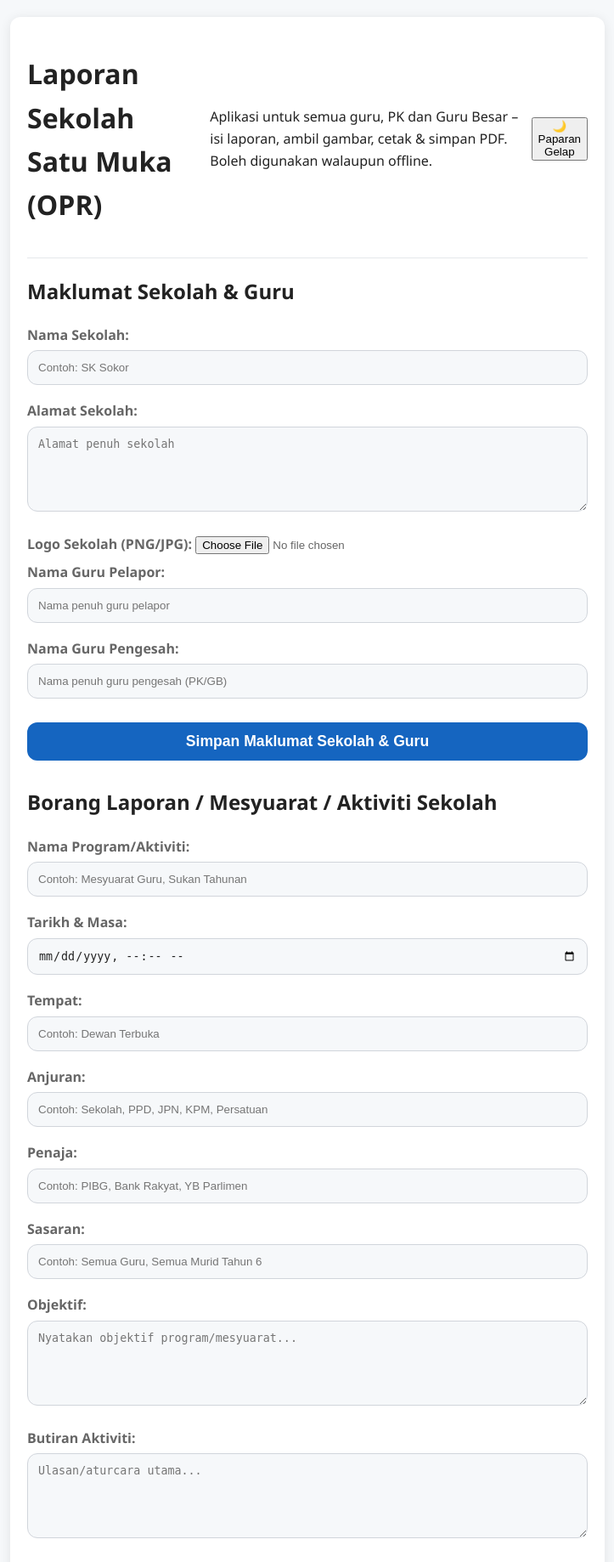
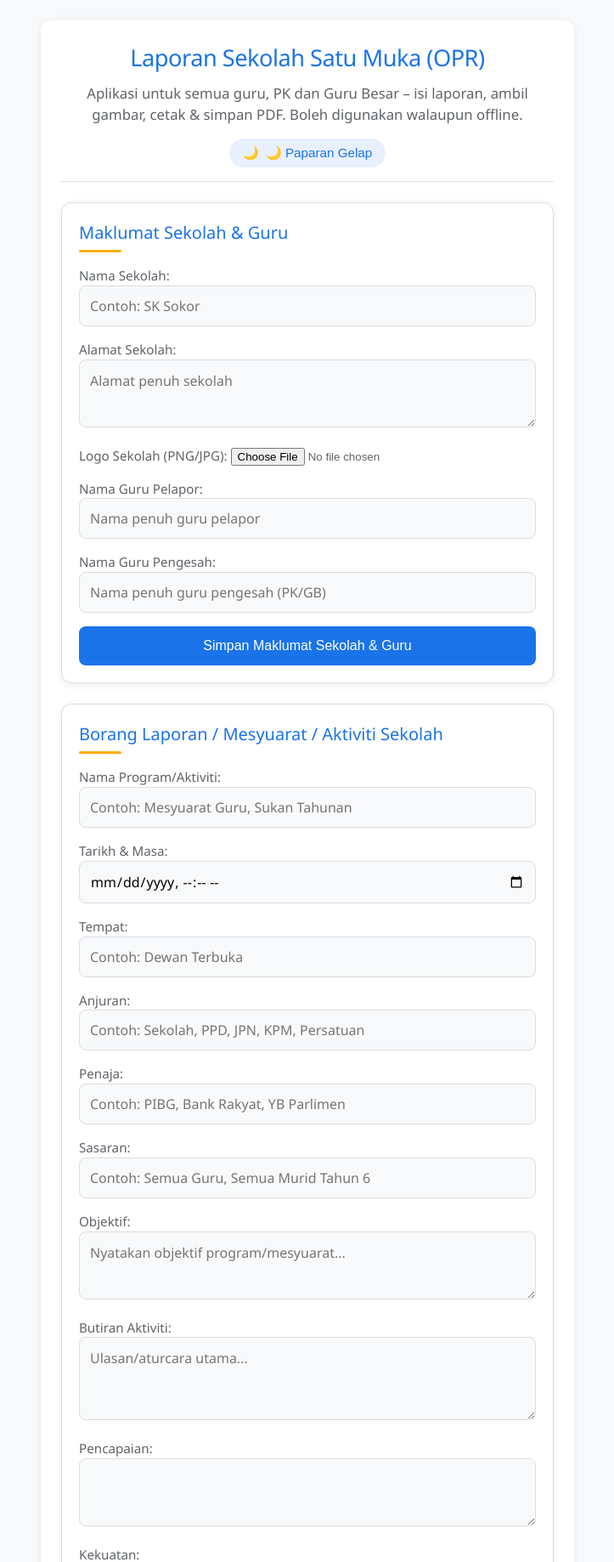
Before and after one commit to farimi2025/myopr, a PHP site: page / in a window 1280 px wide. Shown: the top 1838 px of the page at 85% size, without its empty margins (278-1001 px from the left). Run offline with PHP 8.4, Linux system fonts and the light colour scheme.

Commit message:
Update style.css

```diff
--- a/style.css
+++ b/style.css
@@ -1,371 +1,421 @@
+/* =======================
+   GAYA MESRA GURU OPR SEKOLAH
+   ======================= */
+
+/* Asas Layout & Tipografi */
 :root {
-  --primary: #1565c0;
-  --primary-dark: #0d47a1;
-  --primary-light: #5e92f3;
-  --secondary: #fbc02d;
-  --secondary-dark: #f57f17;
-  --text: #222;
-  --text-light: #666;
-  --bg: #f6f8fa;
-  --card: #fff;
-  --border: #d1d5db;
-  --border-light: #e5e7eb;
+  --primary: #1a73e8;
+  --primary-light: #e8f0fe;
+  --secondary: #f9ab00;
+  --text: #202124;
+  --text-light: #5f6368;
+  --bg: #f8f9fa;
+  --card: #ffffff;
+  --border: #dadce0;
+  --success: #34a853;
+  --warning: #fbbc04;
+  --danger: #ea4335;
   --radius: 12px;
-  --shadow: 0 2px 14px rgba(0,0,0,0.09);
-  --font-main: 'Segoe UI', system-ui, -apple-system, sans-serif;
-}
-
-* {
-  box-sizing: border-box;
-  transition: background-color 0.3s, color 0.3s;
+  --shadow: 0 2px 10px rgba(0, 0, 0, 0.08);
 }
 
 body {
   background: var(--bg);
   color: var(--text);
-  font-family: var(--font-main);
+  font-family: 'Google Sans', 'Segoe UI', Roboto, Arial, sans-serif;
   margin: 0;
   padding: 0;
   min-height: 100vh;
-  font-size: 16px;
-  line-height: 1.6;
+  line-height: 1.5;
 }
 
+/* Kontena Utama */
 .app-container {
-  max-width: 700px;
-  margin: 20px auto;
+  max-width: 580px;
+  margin: 24px auto;
   background: var(--card);
   border-radius: var(--radius);
   box-shadow: var(--shadow);
-  padding: 20px;
+  padding: 24px;
   position: relative;
+  overflow: hidden;
 }
 
+/* Header */
 header {
-  display: flex;
-  align-items: center;
-  gap: 15px;
-  margin-bottom: 15px;
-  padding-bottom: 15px;
-  border-bottom: 1px solid var(--border-light);
+  text-align: center;
+  margin-bottom: 24px;
+  padding-bottom: 16px;
+  border-bottom: 1px solid var(--border);
 }
 
-.logo-sekolah {
-  width: 54px;
-  height: 54px;
-  border-radius: 10px;
-  object-fit: cover;
-  border: 1px solid var(--border);
+header h1 {
+  font-size: 1.7rem;
+  margin: 0 0 8px 0;
+  color: var(--primary);
+  font-weight: 500;
+  letter-spacing: -0.5px;
 }
 
-.judul-opr {
-  font-size: 1.3rem;
-  font-weight: 700;
-  color: var(--primary);
-  margin: 0;
-}
-.sub-opr {
+.sokongan {
   font-size: 1.05rem;
-  font-weight: 500;
-  margin: 3px 0;
-}
-.alamat-opr {
-  font-size: 0.95rem;
   color: var(--text-light);
-  margin: 3px 0;
+  margin: 0 auto;
+  max-width: 90%;
 }
 
-/* Form Styles */
-.blok {
-  margin: 20px 0;
-}
-.blok h2 {
+/* Butang Dark Mode */
+#darkModeBtn {
+  background: var(--primary-light);
   color: var(--primary);
-  font-size: 1.2rem;
-  margin-bottom: 15px;
-  border-bottom: 1px solid var(--border-light);
-}
-label {
-  font-weight: 600;
-  color: var(--text-light);
-  display: block;
-  margin-bottom: 8px;
-}
-input[type="text"],
-input[type="datetime-local"],
-textarea {
-  width: 100%;
-  padding: 12px;
-  border: 1px solid var(--border);
-  border-radius: var(--radius);
-  background: var(--bg);
-  margin-top: 5px;
-  margin-bottom: 10px;
-  color: var(--text);
-}
-input:focus,
-textarea:focus {
-  border-color: var(--primary);
-  outline: none;
-  box-shadow: 0 0 0 2px var(--primary-light);
-}
-textarea {
-  min-height: 100px;
-  resize: vertical;
+  border: none;
+  border-radius: 24px;
+  padding: 8px 16px;
+  cursor: pointer;
+  margin-top: 16px;
+  font-size: 0.95rem;
+  font-weight: 500;
+  display: inline-flex;
+  align-items: center;
+  gap: 8px;
+  transition: all 0.2s ease;
 }
 
-/* Butang */
-.btn-utama {
-  background: var(--primary);
-  color: #fff;
-  border: none;
-  border-radius: var(--radius);
-  padding: 12px 24px;
-  font-size: 1.1rem;
-  font-weight: 600;
-  cursor: pointer;
-  margin: 10px 0;
-  width: 100%;
-  transition: all 0.2s;
-}
-.btn-utama:hover {
-  background: var(--primary-dark);
-  transform: translateY(-1px);
-}
-.btn-secondary {
-  background: var(--card);
-  color: var(--text);
-  border: 1px solid var(--border);
-  border-radius: var(--radius);
-  padding: 12px 24px;
-  font-size: 1.1rem;
-  font-weight: 600;
-  cursor: pointer;
-  margin: 10px 0;
-  width: 100%;
-  transition: all 0.2s;
-}
-.btn-secondary:hover {
-  background: var(--bg);
-}
-.icon-btn {
-  background: var(--bg);
-  color: var(--text);
-  border: 1px solid var(--border);
-  border-radius: var(--radius);
-  padding: 8px 12px;
-  font-size: 1rem;
-  cursor: pointer;
-  margin: 5px 5px 5px 0;
-  transition: all 0.2s;
-}
-.icon-btn:hover {
-  background: var(--primary);
-  color: #fff;
+#darkModeBtn:hover {
+  background: #d2e3fc;
 }
 
-/* Grid Layout */
-.grid-2col {
-  display: grid;
-  grid-template-columns: 1fr 1fr;
-  gap: 15px;
+#darkModeBtn::before {
+  content: "🌙";
 }
 
-/* Gambar section */
-.gambar-section {
-  border: 1px solid var(--border);
-  border-radius: var(--radius);
-  padding: 15px;
-  margin: 15px 0;
-}
-.gambar-buttons {
-  display: flex;
-  gap: 10px;
-  margin-bottom: 10px;
-}
-.gambar-preview {
-  display: flex;
-  flex-wrap: wrap;
-  gap: 10px;
-  margin: 10px 0;
-}
-.gambar-preview div { position: relative; }
-.gambar-preview img {
-  width: 80px;
-  height: 60px;
-  object-fit: cover;
-  border-radius: 8px;
-  border: 1px solid var(--border);
-  transition: all 0.2s;
-}
-.gambar-preview img:hover {
-  transform: scale(1.05);
-  box-shadow: 0 2px 8px rgba(0,0,0,0.2);
-}
-.gambar-preview button {
-  position: absolute;
-  top: -8px; right: -8px;
-  background: #ff4444;
-  color: white;
-  border: none;
-  border-radius: 50%;
-  width: 24px; height: 24px;
-  font-size: 12px;
-  cursor: pointer;
-  display: flex; align-items: center; justify-content: center;
-}
-.gambar-info {
-  font-size: 0.9rem;
-  color: var(--text-light);
-  text-align: right;
+#darkModeBtn.active::before {
+  content: "☀️";
 }
 
-/* Status text & tooltip */
-.status-text { font-size: 0.9rem; color: var(--text-light); margin: 5px 0; }
-.tooltip { position: relative; display: inline-block; }
-.tooltip .tooltiptext {
-  visibility: hidden;
-  width: 160px;
-  background-color: var(--text);
-  color: var(--card);
-  text-align: center;
-  border-radius: 6px;
-  padding: 5px;
-  position: absolute; z-index: 1;
-  bottom: 125%; left: 50%; margin-left: -80px;
-  opacity: 0; transition: opacity 0.3s;
-  font-size: 0.8rem;
-}
-.tooltip:hover .tooltiptext { visibility: visible; opacity: 1; }
-
-/* Senarai laporan */
+/* Kad Borang & Senarai */
+.kad-borang,
 .kad-senarai {
   background: var(--card);
   border-radius: var(--radius);
   box-shadow: var(--shadow);
   padding: 20px;
-  margin-top: 20px;
+  margin-bottom: 24px;
   border: 1px solid var(--border);
 }
-.section-header {
+
+.kad-borang h2,
+.kad-senarai h2 {
+  margin: 0 0 16px 0;
+  color: var(--primary);
+  font-size: 1.25rem;
+  font-weight: 500;
+  position: relative;
+  padding-bottom: 8px;
+}
+
+.kad-borang h2::after,
+.kad-senarai h2::after {
+  content: "";
+  position: absolute;
+  bottom: 0;
+  left: 0;
+  width: 50px;
+  height: 3px;
+  background: var(--secondary);
+  border-radius: 3px;
+}
+
+/* Borang Input */
+form label {
+  display: block;
+  margin-bottom: 16px;
+  font-size: 0.95rem;
+  color: var(--text-light);
+  position: relative;
+}
+
+form input[type='text'],
+form input[type='date'],
+form input[type='datetime-local'],
+form textarea {
+  width: 100%;
+  padding: 12px;
+  font-size: 1rem;
+  border: 1px solid var(--border);
+  border-radius: 8px;
+  background: var(--bg);
+  box-sizing: border-box;
+  transition: all 0.2s ease;
+  font-family: inherit;
+}
+
+form input:focus,
+form textarea:focus {
+  border-color: var(--primary);
+  box-shadow: 0 0 0 2px rgba(26, 115, 232, 0.2);
+  outline: none;
+}
+
+textarea {
+  min-height: 80px;
+  resize: vertical;
+  line-height: 1.5;
+}
+
+/* Grup Gambar */
+.grup-gambar {
   display: flex;
-  justify-content: space-between;
+  gap: 12px;
+  margin-top: 8px;
+}
+
+.grup-gambar button {
+  background: var(--primary-light);
+  color: var(--primary);
+  border: none;
+  border-radius: 8px;
+  padding: 10px 16px;
+  font-size: 0.95rem;
+  cursor: pointer;
+  display: inline-flex;
   align-items: center;
-  margin-bottom: 15px;
+  gap: 8px;
+  transition: all 0.2s ease;
+  font-weight: 500;
 }
-.section-header h2 { margin: 0; color: var(--primary); font-size: 1.2rem; }
-.guru-info { font-size: 0.95rem; color: var(--text-light); }
-.action-buttons { display: flex; flex-wrap: wrap; gap: 8px; margin-bottom: 15px; }
-.action-btn {
+
+.grup-gambar button:hover {
+  background: #d2e3fc;
+}
+
+/* Gambar Preview */
+.gambar-preview {
+  margin-top: 12px;
+  min-height: 60px;
+  text-align: center;
+  border-radius: 8px;
+  overflow: hidden;
+  border: 1px dashed var(--border);
+  padding: 12px;
+}
+
+/* Butang Utama */
+.btn-utama {
+  background: var(--primary);
+  color: #fff;
+  border: none;
+  border-radius: 8px;
+  padding: 14px 24px;
+  font-size: 1rem;
+  font-weight: 500;
+  cursor: pointer;
+  width: 100%;
+  transition: all 0.2s ease;
+  display: inline-flex;
+  align-items: center;
+  justify-content: center;
+  gap: 8px;
+}
+
+.btn-utama:hover {
+  background: #1765cc;
+  box-shadow: 0 2px 8px rgba(26, 115, 232, 0.3);
+}
+
+.butang-grup {
+  display: flex;
+  flex-wrap: wrap;
+  gap: 12px;
+  margin-top: 24px;
+  justify-content: center;
+}
+
+.butang-grup button {
   background: var(--bg);
   color: var(--text);
   border: 1px solid var(--border);
-  border-radius: var(--radius);
-  padding: 8px 12px;
+  border-radius: 8px;
+  padding: 10px 16px;
   font-size: 0.95rem;
   cursor: pointer;
-  transition: all 0.2s;
+  transition: all 0.2s ease;
+  font-weight: 500;
+  flex: 1;
+  min-width: 120px;
+  display: inline-flex;
+  align-items: center;
+  justify-content: center;
+  gap: 8px;
 }
-.action-btn:hover { background: var(--primary); color: #fff; }
-.laporan-list { display: flex; flex-direction: column; gap: 12px; }
+
+.butang-grup button:hover {
+  background: #f1f3f4;
+  border-color: #c4c7c5;
+}
+
+/* Senarai Laporan */
+#listOPR {
+  margin-top: 16px;
+}
+
 .opr-item {
-  background: #fff; border-left: 4px solid #1565c0;
-  border-radius: 7px; margin-bottom: 8px; padding: 13px 18px;
-  font-size: 1.07em; cursor: pointer;
-  transition: background 0.13s, box-shadow 0.13s;
+  background: var(--card);
+  border-left: 4px solid var(--primary);
+  border-radius: 8px;
+  box-shadow: var(--shadow);
+  margin-bottom: 16px;
+  padding: 16px;
+  transition: all 0.2s ease;
 }
-.opr-item:hover { background: #f1f7ff; box-shadow: 0 2px 8px #b6cffa46; }
 
-/* Modal styles */
-.modal-preview {
-  position: fixed; z-index: 99; left:0; top:0; width:100vw; height:100vh;
-  background: rgba(20,30,50,0.32); display: flex; align-items: center; justify-content: center;
+.opr-item:hover {
+  transform: translateY(-2px);
+  box-shadow: 0 4px 12px rgba(0, 0, 0, 0.1);
 }
-.modal-content {
-  background: #fff; padding: 23px 30px; border-radius: 14px; max-width: 700px; width: 100%;
-  box-shadow: 0 4px 27px rgba(0,0,0,0.17); font-size: 1.09rem; position: relative;
-  max-height: 85vh; overflow-y: auto;
+
+.opr-item .opr-tarikh {
+  font-size: 0.9rem;
+  color: var(--text-light);
+  font-weight: 500;
 }
-.modal-btn { text-align: center; margin-top: 15px; }
-.modal-btn button,
-.print-btn, .close-btn {
-  background: var(--primary);
-  color: #fff;
-  border: none;
-  border-radius: 6px;
-  padding: 10px 22px;
-  font-size: 1em;
-  font-weight: 600;
-  cursor: pointer;
-  margin: 0 8px;
-  transition: all 0.2s;
+
+.opr-item .opr-tajuk {
+  font-weight: 500;
+  color: var(--primary);
+  margin: 8px 0;
+  font-size: 1.1rem;
 }
-.print-btn:hover, .modal-btn button:hover { background: var(--primary-dark); }
-.close-btn { background: #f44336; }
-.close-btn:hover { background: #d32f2f; }
 
-/* Gambar cetak */
-.gambar-cetak {
-  display: flex;
-  flex-wrap: wrap;
-  gap: 10px;
-  margin: 20px 0;
-  justify-content: center;
+.opr-item .opr-ringkasan {
+  color: var(--text);
+  margin: 8px 0;
+  white-space: pre-line;
+  font-size: 0.95rem;
 }
-.gambar-cetak img {
-  max-width: 30%;
-  max-height: 120px;
+
+.opr-item img {
+  max-width: 100%;
+  margin: 12px 0;
   border-radius: 8px;
   border: 1px solid var(--border);
-  object-fit: cover;
 }
 
-/* Form actions */
-.form-actions {
-  display: flex;
-  gap: 10px;
-  margin-top: 20px;
-}
-.form-actions button { flex: 1; }
-
-/* Baki aksara */
-.baki-aksara {
-  display: block;
-  font-size: 0.92em;
-  color: #777;
-  text-align: right;
-  margin-bottom: 2px;
+.opr-item .opr-guru {
+  font-size: 0.9rem;
+  color: var(--text-light);
+  margin-top: 12px;
 }
 
-/* Footer */
-footer {
-  text-align: center;
-  padding: 20px 0;
-  color: var(--text-light);
-  font-size: 0.9rem;
-  margin-top: 30px;
-  border-top: 1px solid var(--border-light);
+/* Responsive */
+@media (max-width: 700px) {
+  .app-container {
+    margin: 0;
+    border-radius: 0;
+    padding: 16px;
+  }
+
+  .butang-grup button {
+    min-width: calc(50% - 8px);
+  }
 }
-footer a { color: var(--primary); text-decoration: none; font-weight: 600; }
-footer a:hover { text-decoration: underline; }
 
-/* Responsive styles */
-@media (max-width: 768px) {
-  .app-container { margin: 0; border-radius: 0; padding: 15px; }
-  .grid-2col { grid-template-columns: 1fr; }
-  .modal-content { padding: 15px; max-width: 95%; }
-  .gambar-cetak img { max-width: 45%; }
-  .action-buttons { flex-direction: column; }
-  .action-btn { width: 100%; }
+/* Dark Mode */
+body.dark {
+  --primary: #8ab4f8;
+  --primary-light: #202124;
+  --secondary: #f9ab00;
+  --text: #e8eaed;
+  --text-light: #9aa0a6;
+  --bg: #202124;
+  --card: #303134;
+  --border: #5f6368;
+  --shadow: 0 2px 10px rgba(0, 0, 0, 0.3);
 }
+
+body.dark .kad-borang,
+body.dark .kad-senarai {
+  border-color: var(--border);
+}
+
+body.dark #darkModeBtn {
+  background: var(--primary-light);
+  color: var(--primary);
+}
+
+body.dark #darkModeBtn:hover {
+  background: #3c4043;
+}
+
+body.dark .butang-grup button {
+  background: var(--primary-light);
+  color: var(--text);
+  border-color: var(--border);
+}
+
+body.dark .butang-grup button:hover {
+  background: #3c4043;
+}
+
+/* Animasi */
+@keyframes fadeIn {
+  from {
+    opacity: 0;
+    transform: translateY(10px);
+  }
+  to {
+    opacity: 1;
+    transform: translateY(0);
+  }
+}
+
+.kad-borang,
+.kad-senarai,
+.opr-item {
+  animation: fadeIn 0.3s ease-out;
+}
+
+/* Print Styles */
 @media print {
-  body, html { background: #fff !important; color: #000 !important; font-size: 12pt; }
-  .app-container, .preview-container { margin: 0 !important; padding: 0 !important; box-shadow: none !important; border: none !important; }
-  header, footer, .blok, .kad-senarai, .btn-utama, .butang-grup, #modalMedia, #senaraiLaporan, #infoSekolahForm, #oprForm { display: none !important; }
-  #modalPreview, #modalPreview .modal-content { display: block !important; width: 100%; position: static; background: none; box-shadow: none !important; max-width: 100% !important; padding: 0 !important; margin: 0 !important; border: none !important; color: #000 !important;}
-  .gambar-cetak img { max-width: 30% !important; max-height: 100px !important; }
-  @page { size: A4; margin: 1.5cm; }
+  body,
+  html,
+  .app-container {
+    background: #fff !important;
+    color: #000 !important;
+    box-shadow: none !important;
+  }
+
+  header,
+  footer,
+  .btn-utama,
+  .butang-grup,
+  #borangOPR,
+  #darkModeBtn,
+  #dataSekolah {
+    display: none !important;
+  }
+
+  #senaraiLaporan {
+    margin: 0 !important;
+    padding: 0 !important;
+    border: none !important;
+  }
+
+  #listOPR {
+    break-inside: avoid;
+    page-break-inside: avoid;
+  }
+
+  .opr-item {
+    page-break-inside: avoid !important;
+    border: 1px solid #ddd !important;
+    margin-bottom: 12px !important;
+    background: none !important;
+    color: #000 !important;
+    box-shadow: none !important;
+  }
+
+  html {
+    font-size: 13px;
+  }
 }
-@media print {
-  div[style*="page-break-after:always;"] { page-break-after: always; }
-}
```
